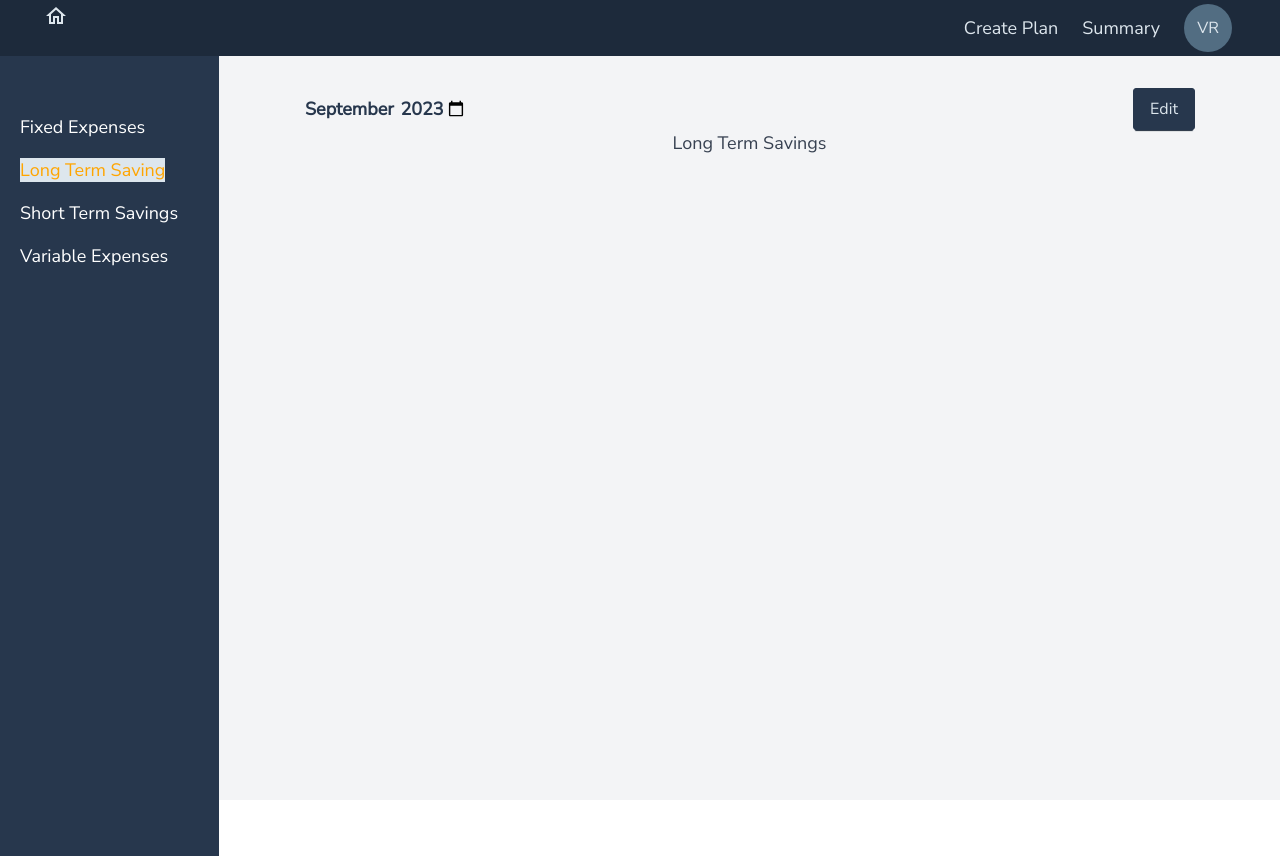
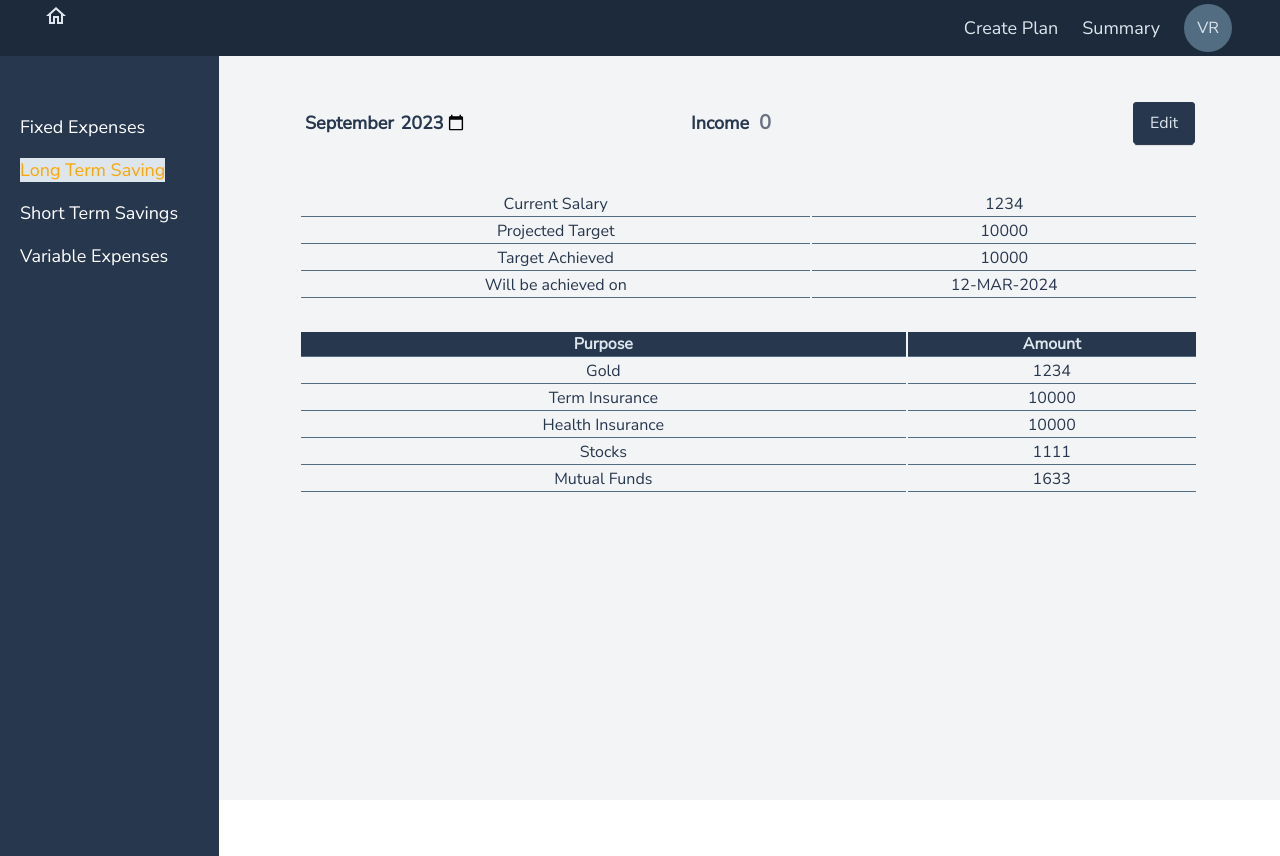
Before and after one commit to aryabhatta22/artha, a React (Vite) app in the folder src/renderer/: page /app/monthlyPlan/longTermSavings in a window 1280 px wide. Built offline with nearby package versions, Linux system fonts and the light colour scheme.

Commit message:
Added Section for Long and short term savings, major refactoring

```diff
--- a/src/renderer/src/data/TableColumns.js
+++ b/src/renderer/src/data/TableColumns.js
@@ -1,3 +1,12 @@
 export const tableColumns = {
   fixedExpenses: ["Purpose", "Amount"],
+  longTermSavings: ["Purpose", "Amount"],
+  shortTermSavings: [
+    "Purpose",
+    "Date of Event",
+    "Date of savings started",
+    "EC",
+    "CPM",
+    "Amount Saved",
+  ],
 };
--- a/src/renderer/src/features/plan/FixedExpenses.jsx
+++ b/src/renderer/src/features/plan/FixedExpenses.jsx
@@ -3,6 +3,7 @@ import Table from "../../ui/Components/Table";
 import styled from "styled-components";
 import LabelAndInput from "../../ui/Components/LabelAndInput";
 import { useState } from "react";
+import { tableColumns } from "../../data/TableColumns";
 
 const Section = styled.section`
   display: block;
@@ -12,9 +13,18 @@ const Section = styled.section`
 const Span = styled.div`
   margin: 30px 0px;
 `;
+
+const initialColumns = tableColumns["fixedExpenses"];
+const initialRows = [
+  ["1", "2"],
+  ["11", "22"],
+];
+
 const FixedExpenses = () => {
-  const { columns, rows, isEditModeOn, setRows } = useOutletContext();
+  const { isEditModeOn } = useOutletContext();
   const [creditCardValue, setCreditCardValue] = useState(0);
+  const [columns, setColumns] = useState(initialColumns);
+  const [rows, setRows] = useState(initialRows);
   const [savingsSpend, setSavingsSpend] = useState(0);
   const [subscriptions, setSubscriptions] = useState(0);
 
@@ -33,6 +43,7 @@ const FixedExpenses = () => {
           id="creditCard"
           value={creditCardValue}
           setValue={setCreditCardValue}
+          disable={!isEditModeOn}
         />
         <LabelAndInput
           labelText={"Credit Card"}
@@ -40,6 +51,7 @@ const FixedExpenses = () => {
           id="creditCard"
           value={creditCardValue}
           setValue={setCreditCardValue}
+          disable={!isEditModeOn}
         />
         <LabelAndInput
           labelText={"Spend from Savings"}
@@ -47,6 +59,7 @@ const FixedExpenses = () => {
           id="savingsSpend"
           value={savingsSpend}
           setValue={setSavingsSpend}
+          disable={!isEditModeOn}
         />
         <LabelAndInput
           labelText={"Subscriptions"}
@@ -54,6 +67,7 @@ const FixedExpenses = () => {
           id="subscriptions"
           value={subscriptions}
           setValue={setSubscriptions}
+          disable={!isEditModeOn}
         />
       </Span>
     </Section>
--- a/src/renderer/src/features/plan/LongTermSavings.jsx
+++ b/src/renderer/src/features/plan/LongTermSavings.jsx
@@ -1,5 +1,55 @@
+import { useState } from "react";
+import { useOutletContext } from "react-router-dom";
+import styled from "styled-components";
+import Table from "../../ui/Components/Table";
+import { tableColumns } from "../../data/TableColumns";
+
+const Section = styled.section``;
+// columns, rows, editTable, setRows
+
+const columns = [];
+const rowsDummy = [
+  ["Current Salary", 1234],
+  ["Projected Target", 10000],
+  ["Target Achieved", 10000],
+  ["Will be achieved on", "12-MAR-2024"],
+];
+
+const otherSavingsColumns = tableColumns["longTermSavings"];
+
 const LongTermSavings = () => {
-  return <div>Long Term Savings</div>;
+  //TODO: Replace with redux logic
+  const { isEditModeOn } = useOutletContext();
+  const [rows, setRows] = useState(rowsDummy);
+  const [otherSavingsRows, setOtherSavingsRows] = useState([
+    ["Gold", 1234],
+    ["Term Insurance", 10000],
+    ["Health Insurance", 10000],
+    ["Stocks", 1111],
+    ["Mutual Funds", 1633],
+  ]);
+  return (
+    <Section>
+      <div>
+        <Table
+          columns={columns}
+          rows={rows}
+          editTable={false}
+          setRows={setRows}
+          addOrDeleteRows={false}
+        />
+      </div>
+      <div>
+        <Table
+          columns={otherSavingsColumns}
+          rows={otherSavingsRows}
+          editTable={isEditModeOn}
+          setRows={setRows}
+          addOrDeleteRows={false}
+        />
+      </div>
+    </Section>
+  );
 };
 
 export default LongTermSavings;
--- a/src/renderer/src/features/plan/MonthlyPlan.jsx
+++ b/src/renderer/src/features/plan/MonthlyPlan.jsx
@@ -8,6 +8,7 @@ import moment from "moment/moment";
 import { Outlet, useOutletContext } from "react-router-dom";
 import { sideMenu } from "../../data/SidemenuList";
 import { tableColumns } from "../../data/TableColumns";
+import LabelAndInput from "../../ui/Components/LabelAndInput";
 
 const MonthlyPlanStyleContainer = styled.div`
   display: flex;
@@ -20,20 +21,13 @@ const MonthlyPlanStyleContainer = styled.div`
   padding: 2rem 5rem;
 `;
 
-const initialColumns = tableColumns["fixedExpenses"];
-const initialRows = [
-  ["1", "2"],
-  ["11", "22"],
-];
-
 const MonthlyPlan = () => {
   // TODO: To be replaced by context
   const [isEditModeOn, setIsEditModeOn] = useState(false);
   const [selectedMonth, setSelectedMonth] = useState(
     moment().format("YYYY-MM"),
   );
-  const [columns, setColumns] = useState(initialColumns);
-  const [rows, setRows] = useState(initialRows);
+  const [income, setIncome] = useState(0);
 
   const { setSidebarMenu } = useOutletContext();
 
@@ -49,6 +43,14 @@ const MonthlyPlan = () => {
           onChange={(e) => setSelectedMonth(e.target.value)}
           max={moment().add("1", "M").format("YYYY-MM")}
         />
+        <LabelAndInput
+          labelText={"Income"}
+          inputType={"number"}
+          id="income"
+          value={income}
+          setValue={setIncome}
+          disable={!isEditModeOn}
+        />
         <Button
           type="dark"
           onClick={() => setIsEditModeOn((isEditModeOn) => !isEditModeOn)}
@@ -56,7 +58,7 @@ const MonthlyPlan = () => {
           {isEditModeOn ? "Save" : "Edit"}
         </Button>
       </Row>
-      <Outlet context={{ columns, rows, isEditModeOn, setRows }} />
+      <Outlet context={{ isEditModeOn }} />
     </MonthlyPlanStyleContainer>
   );
 };
--- a/src/renderer/src/features/plan/ShortTermSavings.jsx
+++ b/src/renderer/src/features/plan/ShortTermSavings.jsx
@@ -1,9 +1,30 @@
+import { useState } from "react";
+import { tableColumns } from "../../data/TableColumns";
+import Table from "../../ui/Components/Table";
+import { faker } from "@faker-js/faker";
+import { useOutletContext } from "react-router-dom";
+
+const initialColumns = tableColumns["shortTermSavings"];
+const initialRows = [
+  ["Trip to Goa", "12-MAR-1233", "18-oct-1234", 2000, 100, 20],
+];
+
 const ShortTermSavings = () => {
-    return (
-        <div>
-            Short Term Savings
-        </div>
-    )
-}
+  const { isEditModeOn } = useOutletContext();
+  const [columns, setColumns] = useState(initialColumns);
+  const [rows, setRows] = useState(initialRows);
 
-export default ShortTermSavings
+  return (
+    <div>
+      <Table
+        columns={columns}
+        rows={rows}
+        editTable={isEditModeOn}
+        setRows={setRows}
+        addOrDeleteRows={true}
+      />
+    </div>
+  );
+};
+
+export default ShortTermSavings;
--- a/src/renderer/src/ui/Components/LabelAndInput.jsx
+++ b/src/renderer/src/ui/Components/LabelAndInput.jsx
@@ -14,6 +14,7 @@ const Span = styled.span`
 const Label = styled.label`
   color: var(--color-primary-1);
   font-weight: 600;
+  text-align: right;
 `;
 
 const Input = styled.input`
@@ -23,8 +24,24 @@ const Input = styled.input`
   color: var(--color-primary-1);
   text-align: center;
   width: 150px;
+
+  &[disabled] {
+    background-color: var(--color-primary-5);
+    /* color: var(--color-green-700); */
+    font-weight: bold;
+    border: none;
+    font-size: 1.25rem;
+    text-align: left;
+  }
 `;
-const LabelAndInput = ({ labelText, inputType, id = "", value, setValue }) => {
+const LabelAndInput = ({
+  labelText,
+  inputType,
+  id = "",
+  value,
+  setValue,
+  disable = false,
+}) => {
   return (
     <Span>
       <Label htmlFor={id}>{labelText}</Label>
@@ -33,6 +50,7 @@ const LabelAndInput = ({ labelText, inputType, id = "", value, setValue }) => {
         type={inputType}
         value={value}
         onChange={(e) => setValue(e.target.value)}
+        disabled={disable}
       />
     </Span>
   );
--- a/src/renderer/src/ui/Components/Table.jsx
+++ b/src/renderer/src/ui/Components/Table.jsx
@@ -15,7 +15,13 @@ const TableBody = styled.tbody`
   width: 100%;
 `;
 
-const Table = ({ columns, rows, editTable, setRows }) => {
+const Table = ({
+  columns,
+  rows,
+  editTable,
+  setRows,
+  addOrDeleteRows = true,
+}) => {
   return (
     <>
       <TableContainer>
@@ -33,10 +39,12 @@ const Table = ({ columns, rows, editTable, setRows }) => {
               editRows={editTable}
               setRows={setRows}
               rowNumber={rowNumber}
+              addOrDeleteRows={addOrDeleteRows}
             />
           ))}
         </TableBody>
       </TableContainer>
+      {addOrDeleteRows && (
         <div>
           <Button
             onClick={() =>
@@ -49,6 +57,7 @@ const Table = ({ columns, rows, editTable, setRows }) => {
             Add Row
           </Button>
         </div>
+      )}
     </>
   );
 };
--- a/src/renderer/src/ui/Components/TableColumn.jsx
+++ b/src/renderer/src/ui/Components/TableColumn.jsx
@@ -6,6 +6,8 @@ const TableHeader = styled.tr`
 
 const Column = styled.th`
   border-bottom: 1px solid var(--color-primary-2);
+  color: var(--color-primary-4);
+  background-color: var(--color-primary-1);
 `;
 const TableColumn = ({ columns }) => {
   return (
--- a/src/renderer/src/ui/Components/TableRow.jsx
+++ b/src/renderer/src/ui/Components/TableRow.jsx
@@ -10,7 +10,13 @@ const RowData = styled.td`
   border-bottom: 1px solid var(--color-primary-2);
 `;
 
-const TableRow = ({ rowData, editRows, setRows, rowNumber }) => {
+const TableRow = ({
+  rowData,
+  editRows,
+  setRows,
+  rowNumber,
+  addOrDeleteRows,
+}) => {
   return (
     <Row>
       {rowData.map((row, i) => (
@@ -30,7 +36,7 @@ const TableRow = ({ rowData, editRows, setRows, rowNumber }) => {
             )
           }
         >
-          <DeleteOutlinedIcon />
+          {addOrDeleteRows && <DeleteOutlinedIcon />}
         </ButtonIcon>
       </RowData>
     </Row>
```
Lines whose indentation alone changed are shown as unchanged.
